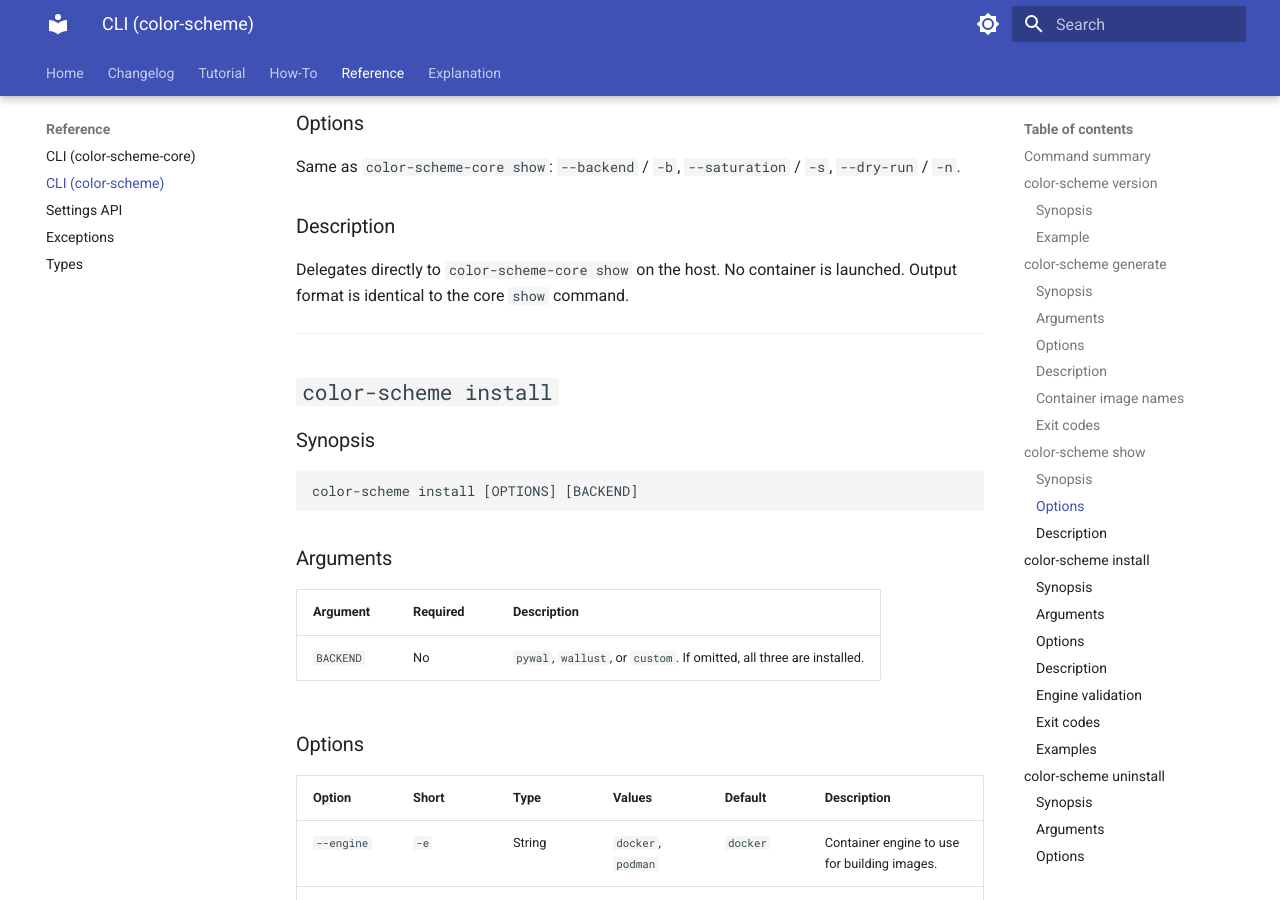
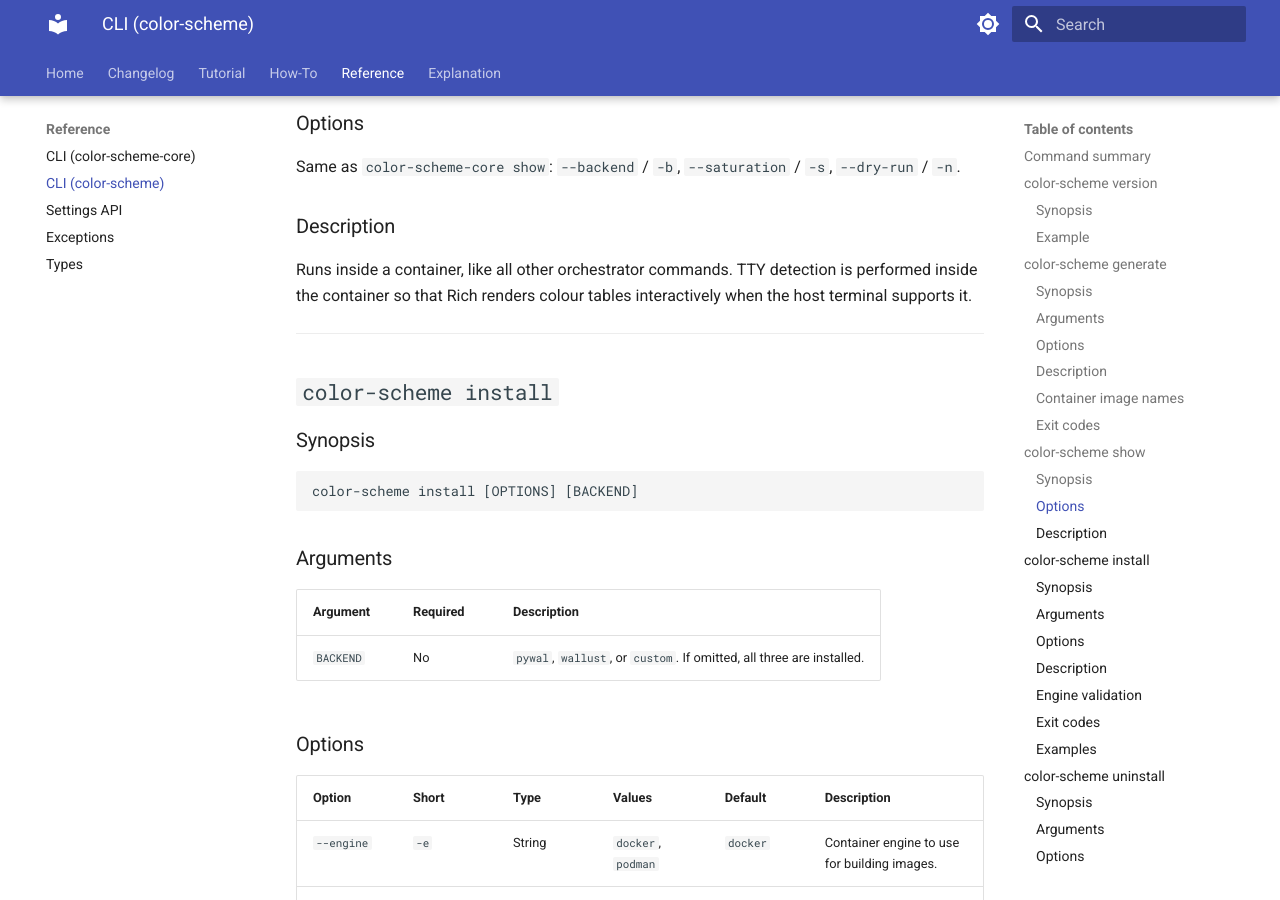
Before and after one commit to RandomGenericUsername/color-scheme-generator, an MkDocs documentation site: the page built from docs/reference/cli-orchestrator.md, in a window 1280 px wide and 900 px high, scrolled down 2972 px. Built offline with MkDocs 1.6.1 and Material for MkDocs 9.7.7, drawn with Linux system fonts in a browser that asks for light colours; some of the changed text lies outside the part shown.

Commit message:
docs: fix stale show-command documentation — show now runs in a container (MAJ-01)
Co-Authored-By: Claude Sonnet 4.6 <noreply@anthropic.com>

```diff
--- a/docs/reference/cli-orchestrator.md
+++ b/docs/reference/cli-orchestrator.md
@@ -16,7 +16,7 @@ installed on the host.
 |---------|-----------|---------|
 | `version` | No | Show package version |
 | `generate` | Yes | Generate color files via container |
-| `show` | No | Display colors (delegates to core CLI on host) |
+| `show` | Yes | Display colors via container |
 | `install` | Yes | Build backend container images |
 | `uninstall` | Yes | Remove backend container images |
 
@@ -105,8 +105,9 @@ Same as `color-scheme-core show`: `--backend` / `-b`, `--saturation` / `-s`,
 
 ### Description
 
-Delegates directly to `color-scheme-core show` on the host. No container is launched.
-Output format is identical to the core `show` command.
+Runs inside a container, like all other orchestrator commands. TTY detection is
+performed inside the container so that Rich renders colour tables interactively
+when the host terminal supports it.
 
 ---
 
```
Also changed, not shown: docs/explanation/architecture.md (+3 -3 lines).
